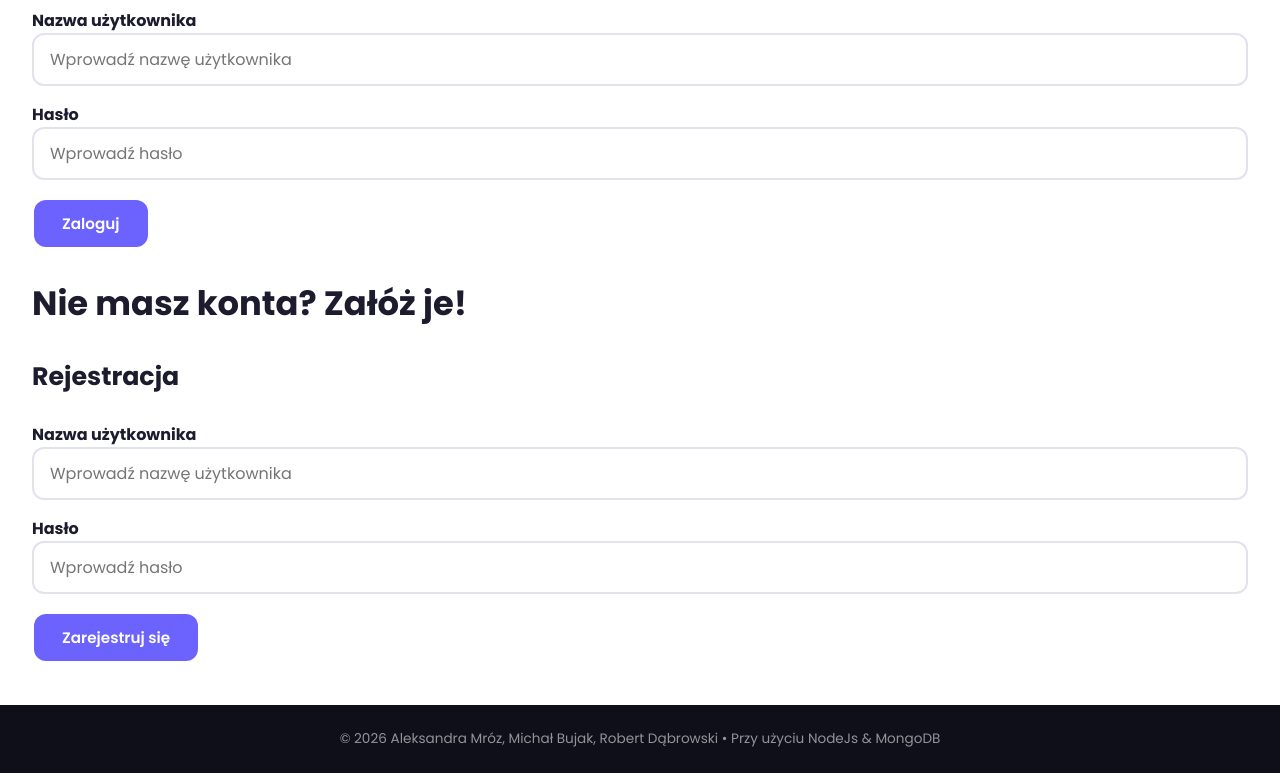
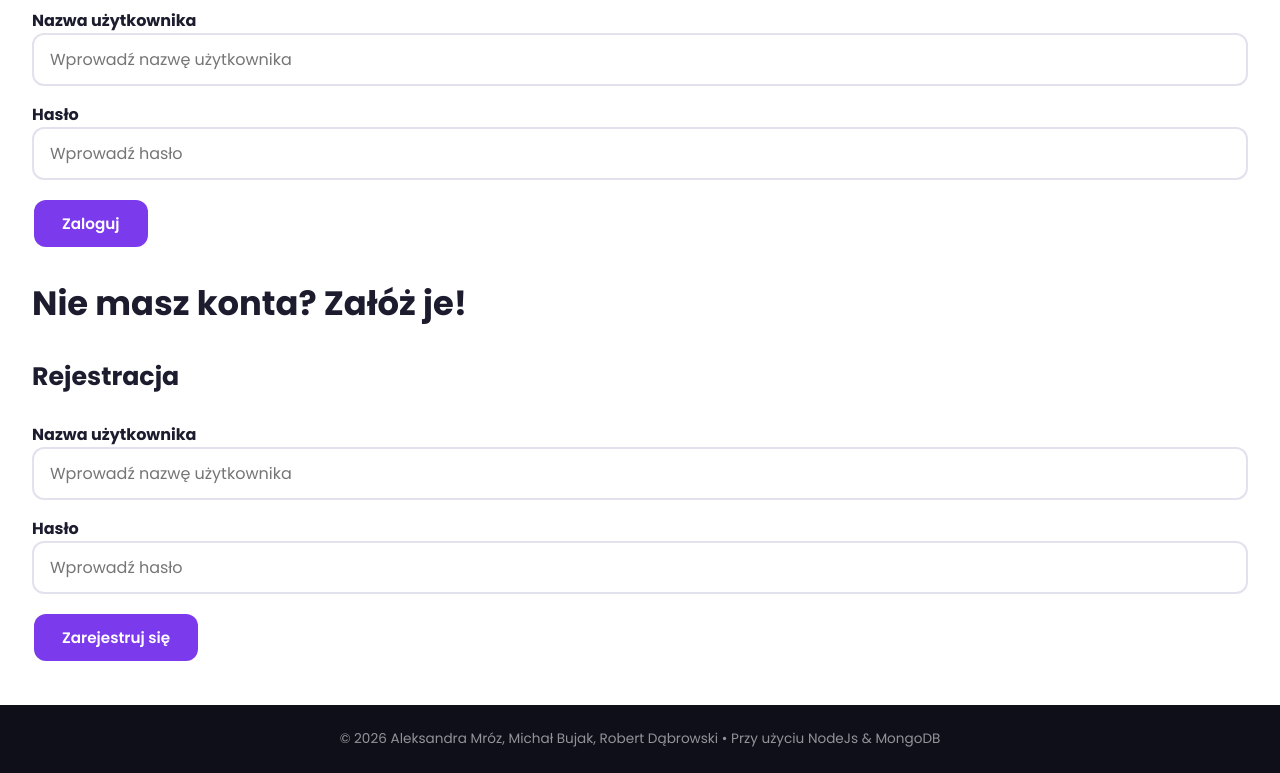
Before and after one commit to AleksandraMroz/RatingMoviesWebAPP, a Node server app: page /admin in a window 1280 px wide. Shown: the part 266-1039 px from the top of the page. Run offline with Node 20, Linux system fonts and the light colour scheme; some libraries are stand-ins or nearby versions.

Commit message:
Update accent color to purple #7c3aed, add viz-no-data style
- CSS --accent updated from #6c63ff to #7c3aed to match D3 palette
- --accent-hover updated to #6d28d9 (deeper violet)
- Added .viz-no-data helper class for empty chart states

https://claude.ai/code/session_01NdDE2SC74ZYJSqfPxBSBuv

```diff
--- a/public/css/style.css
+++ b/public/css/style.css
@@ -5,8 +5,8 @@
   --bg-secondary: #f4f4f8;
   --nav-bg: #0f0f1a;
   --nav-text: #e8e8f0;
-  --accent: #6c63ff;
-  --accent-hover: #574fd6;
+  --accent: #7c3aed;
+  --accent-hover: #6d28d9;
   --black: #1c1c2e;
   --gray: #6b6b80;
   --gray-light: #e2e2ee;
@@ -732,6 +732,13 @@ img {
   z-index: 9999;
   line-height: 1.5;
   max-width: 180px;
+}
+
+.viz-no-data {
+  color: var(--gray);
+  font-size: 0.85rem;
+  text-align: center;
+  padding: 20px 0;
 }
 
 @media (max-width: 768px) {
```
